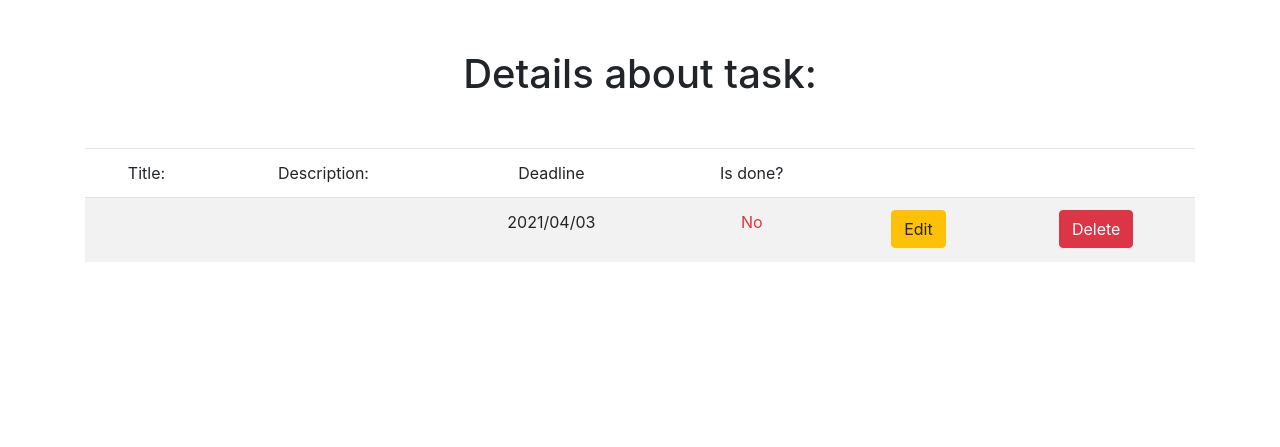
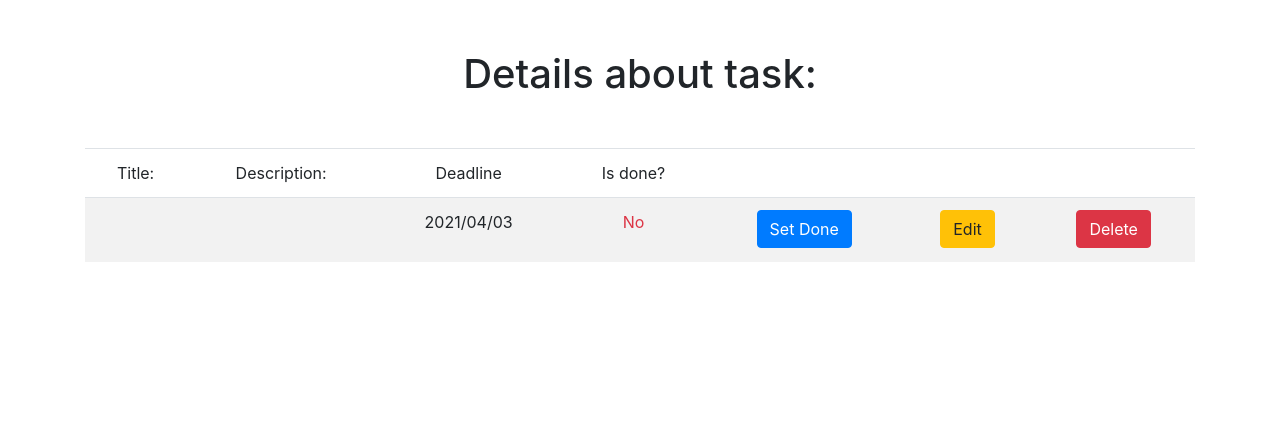
Before and after one commit to filkur/Todo_app, a Symfony app: template templates/task/show.html.twig in a window 1280 px wide. Shown: the part 71-518 px from the top of the page. Run offline with Twig, Linux system fonts and the light colour scheme; the template is opened without the code that fills it, so the values that code supplies are empty; some libraries are stand-ins or nearby versions.

Commit message:
add set done/undone button

```diff
--- a/templates/task/show.html.twig
+++ b/templates/task/show.html.twig
@@ -12,6 +12,7 @@
                 <td>Description:</td>
                 <td>Deadline</td>
                 <td>Is done?</td>
+                <td style="color: white">-</td>
                 <td style="color: white">-</td>
                 <td style="color: white">-</td>
             </tr>
@@ -29,7 +30,10 @@
                     {% endif %}
                 </td>
                 <td>
-                    <a class="btn btn-warning" href="#">Edit</a>
+                    <a class="btn btn-primary" href="#">Set Done</a>
+                </td>
+                <td>
+                    <a class="btn btn-warning" href="{{ path('task_edit', {id: task.id}) }}">Edit</a>
                 </td>
                 <td>
                     <a class="btn btn-danger" href="{{ path('task_delete', {id: task.id}) }}">Delete</a>
```
